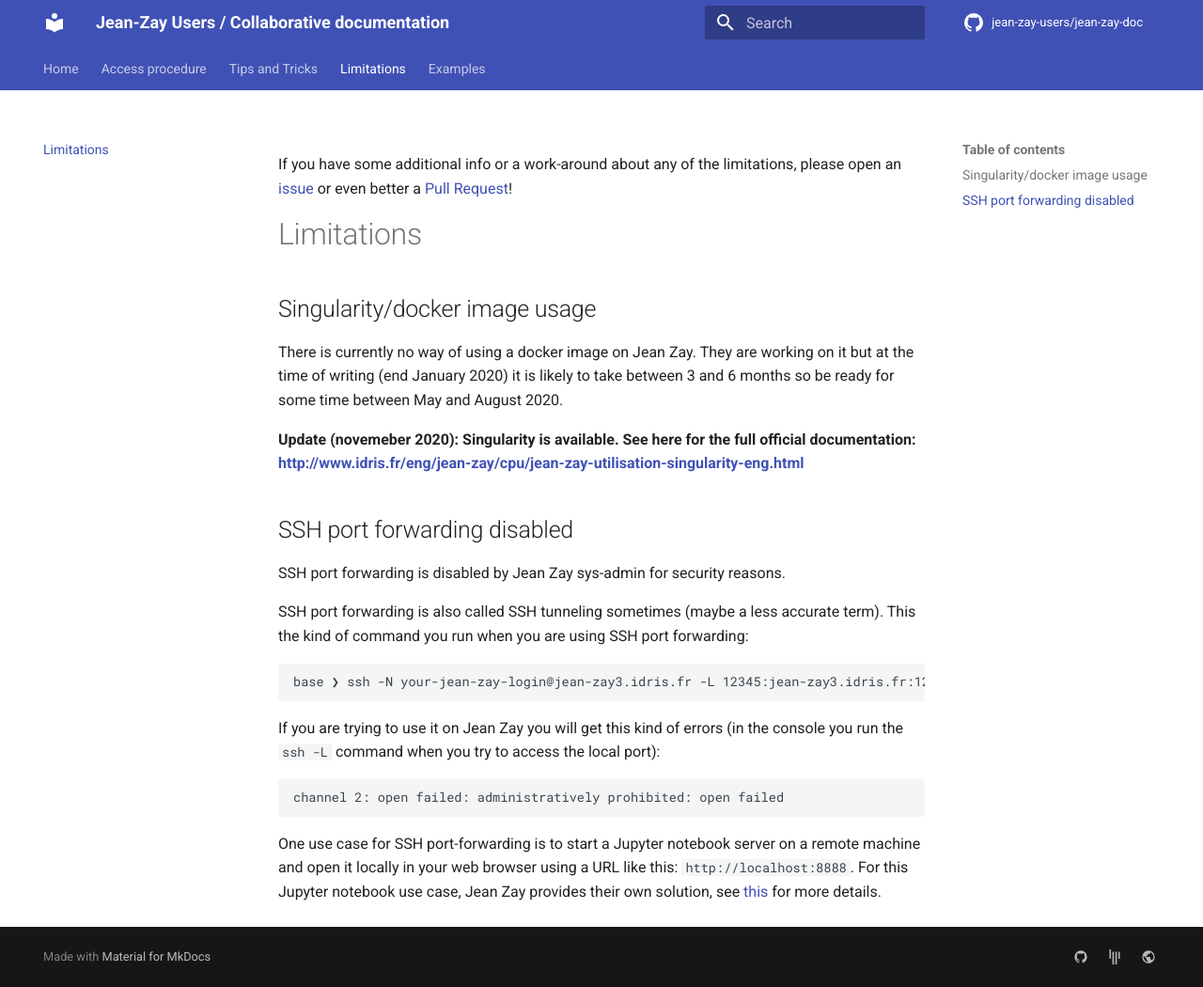
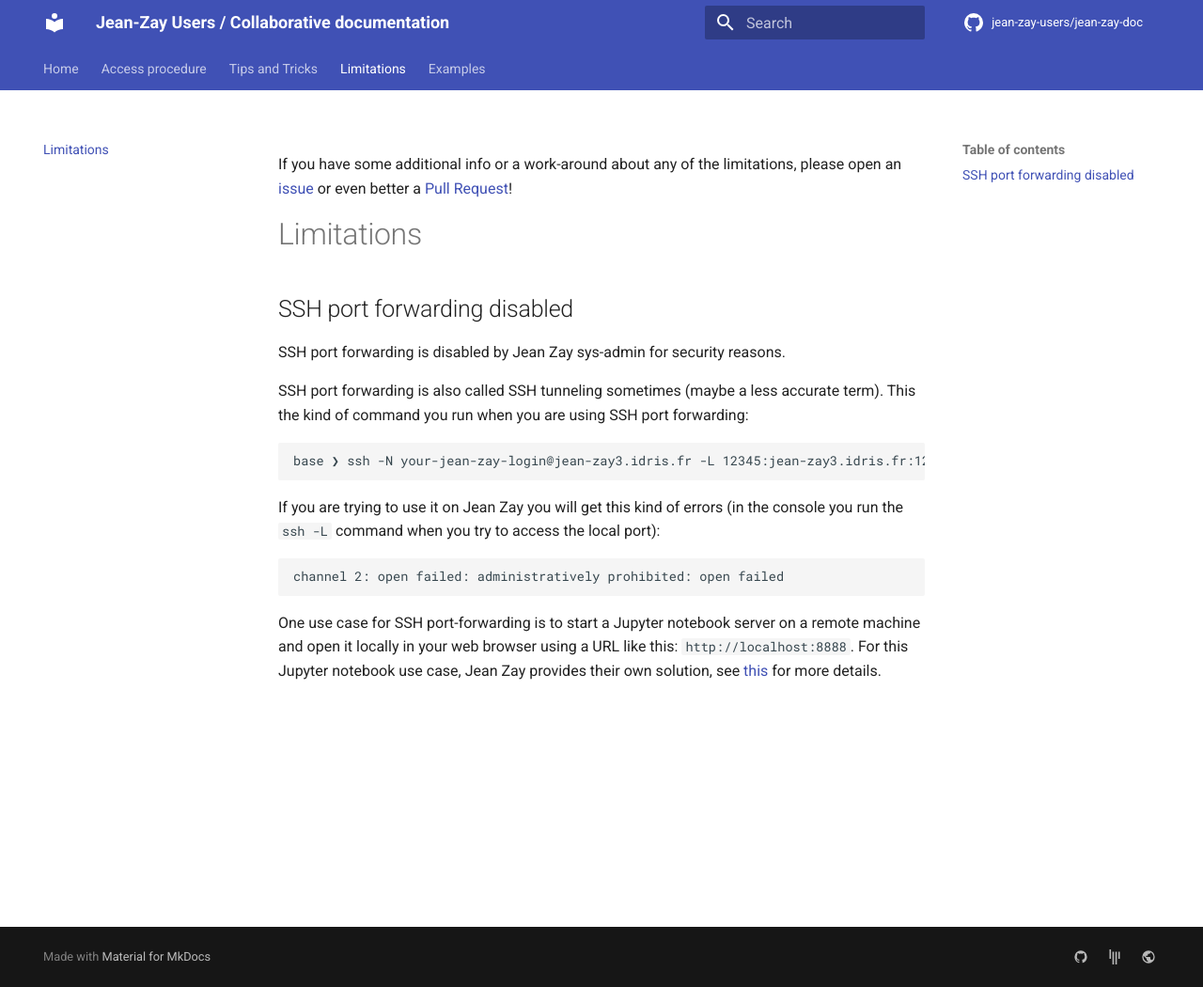
Before and after one commit to jean-zay-users/jean-zay-doc, an MkDocs documentation site: the page built from docs/limitations.md, in a window 1280 px wide and 1050 px high. Shown: the whole window at 94% size. Built offline with MkDocs 1.6.1 and Material for MkDocs 9.7.7, drawn with Linux system fonts in a browser that asks for light colours; comment, search, counter and statistics services are not loaded.

Commit message:
Add instructions about singularity (#80)
Co-authored-by: Loïc Estève <loic.esteve@ymail.com>

```diff
--- a/docs/limitations.md
+++ b/docs/limitations.md
@@ -3,16 +3,6 @@
 a [Pull Request](https://github.com/jean-zay-users/jean-zay-doc/compare)!
 
 # Limitations
-
-## Singularity/docker image usage
-
-There is currently no way of using a docker image on Jean Zay. They are working
-on it but at the time of writing (end January 2020) it is likely to take
-between 3 and 6 months so be ready for some time between May and August 2020.
-
-**Update (novemeber 2020): Singularity is available. See here for the full
-official documentation:
-http://www.idris.fr/eng/jean-zay/cpu/jean-zay-utilisation-singularity-eng.html**
 
 ## SSH port forwarding disabled
 
--- a/mkdocs.yml
+++ b/mkdocs.yml
@@ -61,7 +61,9 @@
 nav:
   - Home: index.md
   - Access procedure: access-procedure.md
-  - Tips and Tricks: tips-and-tricks.md
+  - Tips and Tricks:
+    - Main tips and tricks: tips-and-tricks.md
+    - Singularity: singularity.md
   - Limitations: limitations.md
   - Examples:
     - Pytorch examples:
```
Also changed, not shown: docs/singularity.md (added, +92 -0 lines), docs/tips-and-tricks.md (+1 -1 lines).
